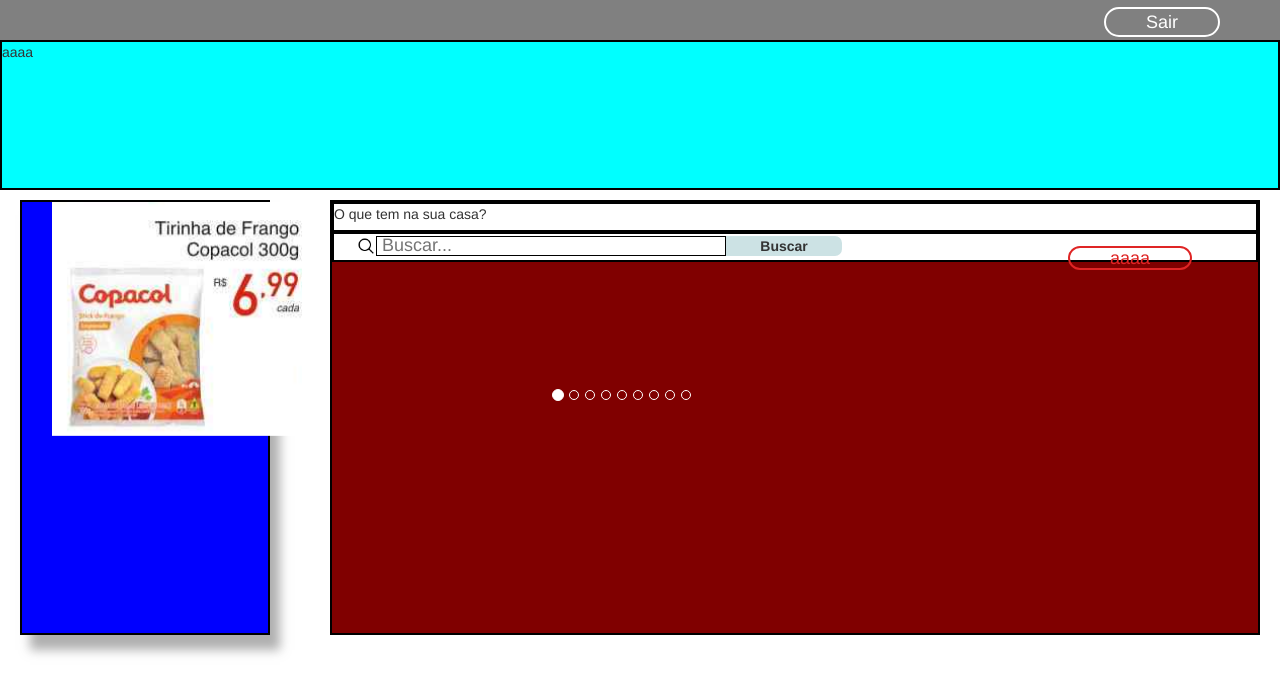
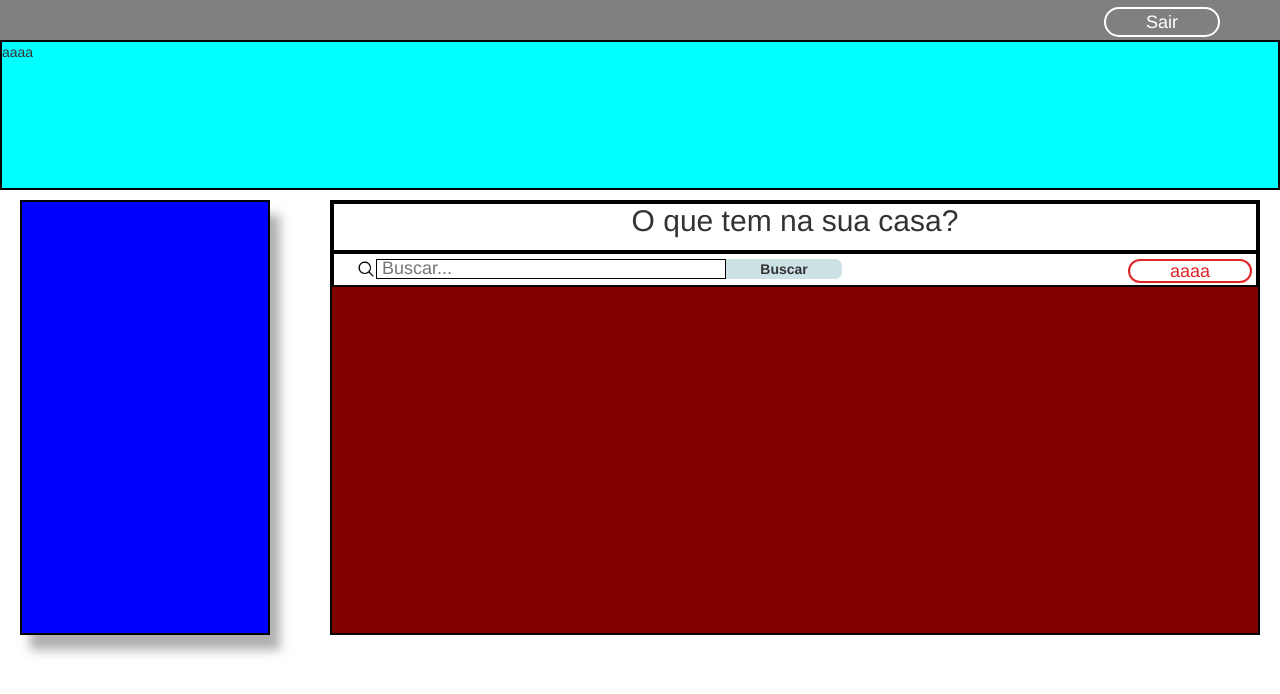
Before and after one commit to RafaelBoner/novaTela, a plain HTML site: page index.html in a window 1280 px wide. Drawn offline with Linux system fonts and the light colour scheme.

Commit message:
alteração v2

```diff
--- a/css/estilo.css
+++ b/css/estilo.css
@@ -90,14 +90,19 @@ ul{
 }
 
 .lista-title{
+    text-align: center;
     border: 2px solid black;
-    height: 30px;
+    height: 50px;
     background-color: white;
+}
+
+.lista-title > h2{
+    margin: 0;
 }
 
 .lista-buscar{
     border: 2px solid black;
-    height: 30px;
+    height: 35px;
     background-color: white;
 }
 
@@ -112,6 +117,7 @@ ul{
     width:900px;
     height:20px;
     margin-left: 20px;
+    margin-top: 3px;
 
   }
 
@@ -126,6 +132,11 @@ ul{
     width:350px;
 
   }
+
+ul.btn-adicionar{
+    padding: 0;
+
+}
 
  .btnBusca{
     border:none;
--- a/index.html
+++ b/index.html
@@ -21,7 +21,7 @@
     <section class="lista">
 
         <nav class="lista-title">
-            <p>O que tem na sua casa?</p>
+            <h2>O que tem na sua casa?</h2>
         </nav>
 
         <nav class="box">
@@ -46,63 +46,7 @@
     </section>
 
     <article class="promocao">
-        <div class="container">
-            <div class="site">
-                        <!--<h2>Role de noticias</h2>-->
-                            <div class="container">
-                              <!--<h2>Carousel Example</h2>-->
-                              <div id="myCarousel" class="carousel slide" data-ride="carousel">
-                                <!-- Indicators -->
-                                <ol class="carousel-indicators">
-                                  <li data-target="#myCarousel" data-slide-to="0" class="active"></li>
-                                  <li data-target="#myCarousel" data-slide-to="1"></li>
-                                  <li data-target="#myCarousel" data-slide-to="2"></li>
-                                  <li data-target="#myCarousel" data-slide-to="3"></li>
-                                  <li data-target="#myCarousel" data-slide-to="4"></li>
-                                  <li data-target="#myCarousel" data-slide-to="5"></li>
-                                  <li data-target="#myCarousel" data-slide-to="6"></li>
-                                  <li data-target="#myCarousel" data-slide-to="7"></li>
-                                  <li data-target="#myCarousel" data-slide-to="8"></li>
-                                </ol>
 
-                                <!-- Wrapper for slides -->
-                                <div class="carousel-inner">
-                                  <div class="item active">
-                                    <img src="img/promocoes/promo1.png" alt="promo1" style="width: 250px;">
-                                  </div>
-
-                                  <div class="item">
-                                    <img src="img/promocoes/promo2.png" alt="promo2" style="width: 250px;" >
-                                  </div>
-
-                                  <div class="item">
-                                    <img src="img/promocoes/promo3.png" alt="promo3" style="width: 250px;">
-                                  </div>
-
-                                  <div class="item">
-                                    <img src="img/promocoes/promo4.png" alt="promo4" style="width: 250px;">
-                                  </div>
-
-                                  <div class="item">
-                                    <img src="img/promocoes/promo5.png" alt="promo5" style="width: 250px;">
-                                  </div>
-
-                                  <div class="item">
-                                    <img src="img/promocoes/promo6.png" alt="promo6" style="width: 250px;">
-                                  </div>
-
-                                  <div class="item">
-                                    <img src="img/promocoes/promo7.png" alt="promo7" style="width: 250px;">
-                                  </div>
-
-                                  <div class="item">
-                                    <img src="img/promocoes/promo8.png" alt="promo8" style="width: 250px;">
-                                  </div>
-
-                                  <div class="item">
-                                    <img src="img/promocoes/promo9.png" alt="promo9" style="width: 250px;">
-                                  </div>
-                            </div>
     </article>
 
 
```
